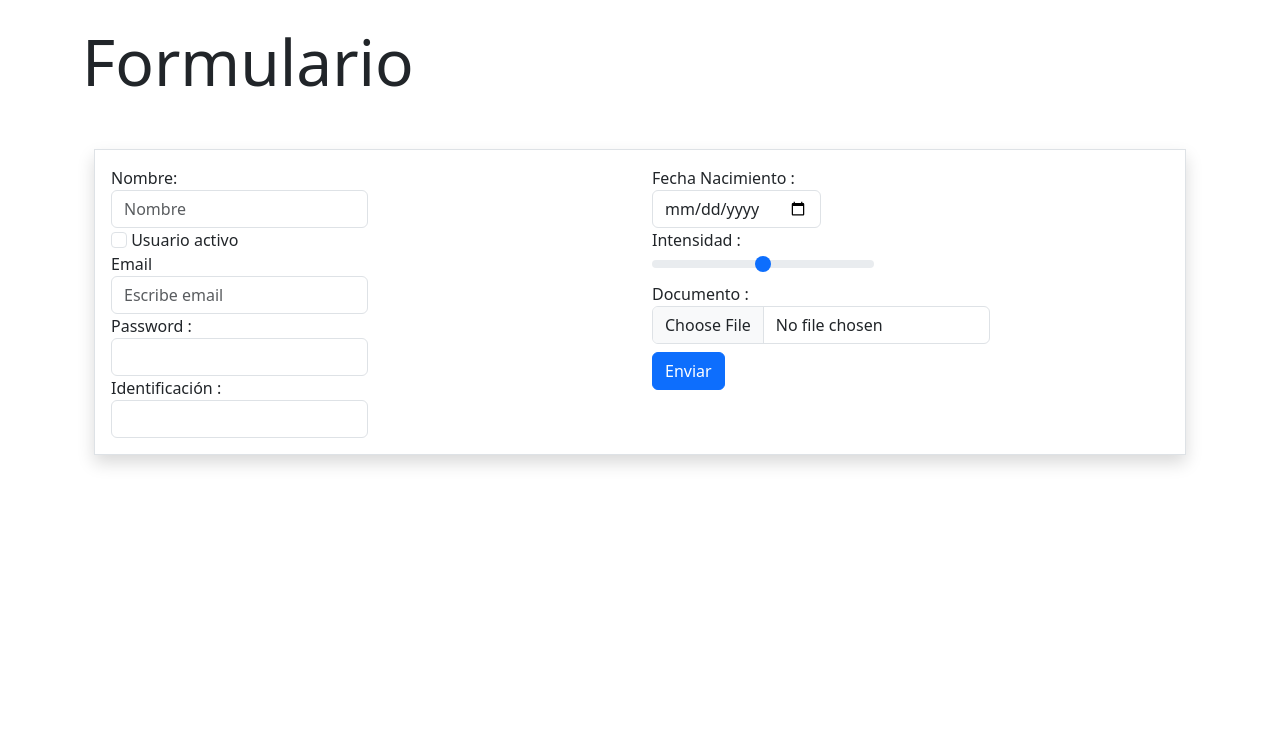
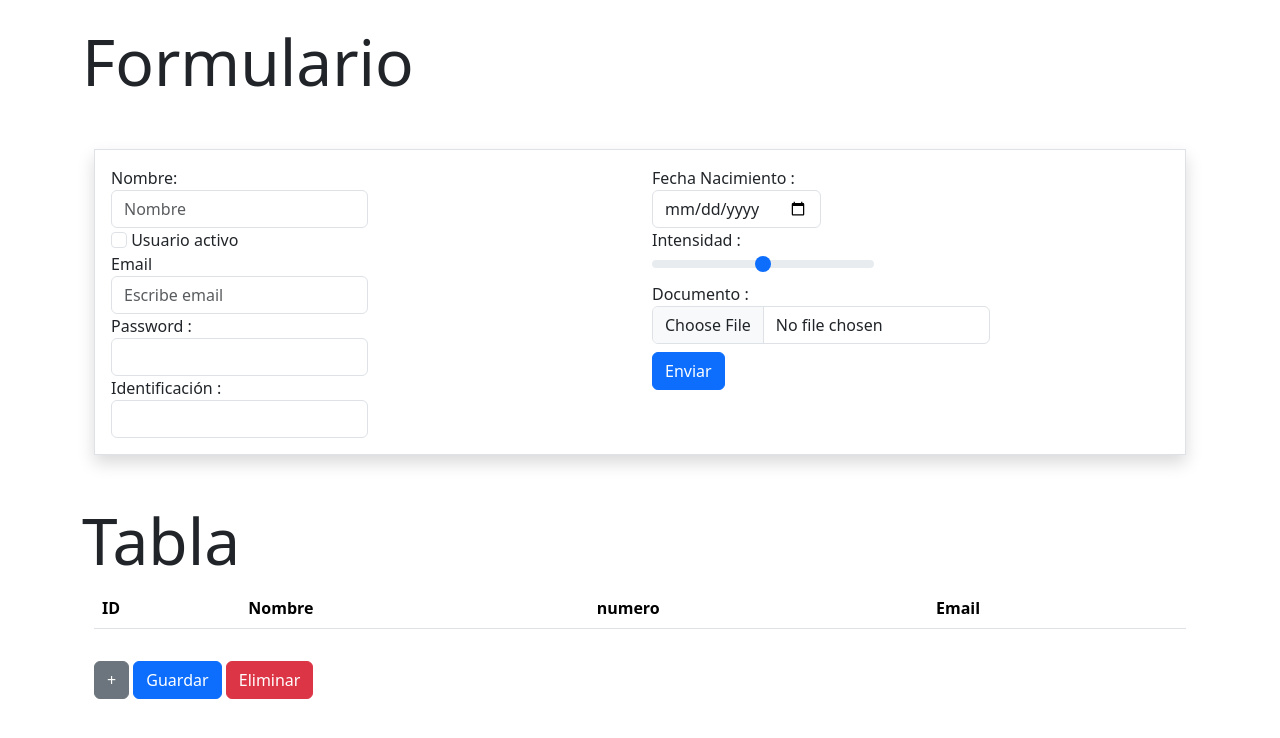
Before and after one commit to karygarciav/Web-prueba, a plain HTML site: page index.html in a window 1280 px wide. Drawn offline with nearby package versions, Linux system fonts and the light colour scheme.

Commit message:
Agregar tabla

```diff
--- a/index.html
+++ b/index.html
@@ -14,7 +14,7 @@
 <body>
         <br/>
     <div class="container">
-        <H1 class="display-3">Formulario</H1>
+        <h1 class="display-3">Formulario</h1>
     <div class="container">
         <Form action="javascript:void(0)" id="form1" class="p-3 mt-5 shadow border" onsubmit='procesar()' >
             <div class="row">
@@ -42,9 +42,10 @@
 
                 <div class="form-group">
                     <label class="form label 1" id="identificacion"> Identificación :
-                    <input type="numbre" name="identificacionDato" id="identificacion" class="form-control">
+                    <input type="number" name="identificacionDato" id="identificacion" class="form-control">
                     </label>
                 </div>
+
             </div>
 
                 <div class="col">
@@ -74,6 +75,36 @@
 
 
     </div>
+
     </div>
+
+    <div class="container">
+        <h1 class="display-3 mt-5 ">Tabla</h1>
+
+        <div class="container">
+            <table class="table" id="tblDatos">
+                <thead>
+                <tr>
+                    <th scope="col" >ID</th>
+                    <th scope="col" >Nombre</th>
+                    <th scope="col">numero</th>
+                    <th scope="col">Email</th>
+                </tr>
+                </thead>
+                <tbody>
+
+                </tbody>
+
+            </table>
+
+            <input type="button"  onclick="insertarFila()" value="+" class="btn btn-secondary mt-3 ">
+            <input type="button"  onclick="guardarFila()" value="Guardar" class="btn btn-primary mt-3 ">
+            <input type="button"  onclick="eliminarFila()" value="Eliminar" class="btn btn-danger mt-3 ">
+
+
+        </div>
+
+    </div>
+
 </body>
 </html>
--- a/script/main.js
+++ b/script/main.js
@@ -11,36 +11,65 @@ function procesar(){
         "identificacion": formulario.elements[4].value,
         "fechaNacimiento": formulario.elements[5].value,
     }
-
-   // registro.push(registro);
-    //formulario.reset();
     console.log(formulario);
     console.log(registro);
+
+}
+
+
+function insertarFila(){
+        let dato=document.getElementById('tblDatos').rows.length;
+        let tblDatos=document.getElementById('tblDatos').insertRow(dato);
+        let col1= tblDatos.insertCell(0);
+        let col2= tblDatos.insertCell(1);
+        let col3= tblDatos.insertCell(2);
+        let col4= tblDatos.insertCell(3);
+
+        col1.innerHTML = `<input type="number" name="idpersona" id=idpersona${dato}  value= ${dato} class="form-control">`  ;
+        col2.innerHTML = `<input type="text" name="datoNombre" id=nombre${dato}  class="form-control">` ;
+        col3.innerHTML = `<input type="numbre" name="datoNumero" id=numero${dato}  class="form-control">`;
+        col4.innerHTML = `<input type="text" name="datoemail" id=email${dato} class="form-control">`;
+
+
+}
+
+function eliminarFila(){
+        let NumeroEliminar= parseInt(prompt('Digite en numero de registro que quiere eliminar:'));
+
+
+       const tr = document.getElementById('tblDatos');
+       tr.deleteRow(NumeroEliminar);
+       console.log("Eliminado");
 
 
 
 }
 
-/*
-let hola=document.querySelector('#form1').value;
+function guardarFila(){
 
-console.log(hola);
+    let dato=document.getElementById('tblDatos').rows.length;
+    let tblDatos=document.getElementById('tblDatos').insertRow(dato);
+    let col1= tblDatos.insertCell(0);
+    let col2= tblDatos.insertCell(1);
+    let col3= tblDatos.insertCell(2);
+    let col4= tblDatos.insertCell(3);
 
-addEventListener('submit', e => {
-    e.preventDefault()
-    const data = Object.fromEntries(
-        new FormData(e.target.datoNombre)
-    )
-    console.log(data);
-});*/
-
-/*
-function captura() {
-    let data = array();
-
-    data=document.getElementById('form1').values;
-
-    console.log(data.'nombre');
+    let nombre = document.getElementById(`nombre${dato-1}`).value;
+    let numero = document.getElementById(`numero${dato-1}`).value;
+    let  email = document.getElementById(`email${dato-1}`).value;
+    // let tblDatos=document.getElementById('tblDatos');
+    col1.innerHTML = `<input type="number" name="idpersona" id=idpersona${dato}  value= ${dato} class="form-control">`  ;
+    col2.innerHTML = `<hr>${nombre}</hr>`;
+    col3.innerHTML = `<input type="numbre" name="datoNumero" id=numero${dato}  class="form-control">`;
+    col4.innerHTML = `<input type="text" name="datoemail" id=email${dato} class="form-control">`;
 
 
-}*/
+
+    console.log(guardar);
+
+
+
+
+
+
+}
```
Lines whose indentation alone changed are shown as unchanged.
